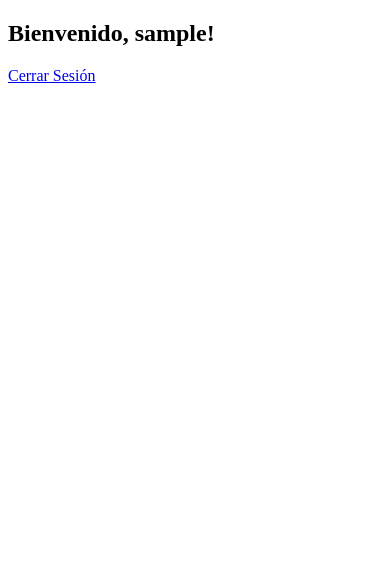
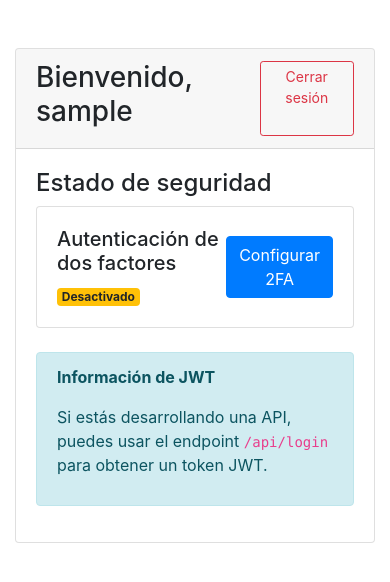
Before and after one commit to eclavijoyi/Login, a Flask app: page /dashboard in a window 390 px wide. Shown: the top 582 px of the page. Run offline with Flask 3, Linux system fonts and the light colour scheme; the visitor is signed in with stand-in values (Sample User, id 1); some libraries are stand-ins or nearby versions.

Commit message:
login JWT+2FA

```diff
--- a/app.py
+++ b/app.py
@@ -1,18 +1,21 @@
 from dotenv import load_dotenv
 import os
-from flask import Flask, render_template, redirect, url_for, flash, request, jsonify
+from flask import Flask, render_template, redirect, url_for, flash, request, jsonify, session
 from flask_sqlalchemy import SQLAlchemy
 from flask_bcrypt import Bcrypt
 from flask_login import LoginManager, login_user, login_required, logout_user, current_user
 from flask_limiter import Limiter
 from flask_limiter.util import get_remote_address
-from forms import RegisterForm, LoginForm, ForgotPasswordForm
+from forms import RegisterForm, LoginForm, ForgotPasswordForm, VerifyForm
 from models import db, User
 from sqlalchemy.exc import IntegrityError
 from flask_jwt_extended import JWTManager, create_access_token, get_jwt_identity, jwt_required
 from datetime import timedelta
+import pyotp
+import qrcode
+import io
+import base64
 
-# Cargar variables de entorno desde el archivo .env
 load_dotenv()
 
 app = Flask(__name__)
@@ -57,11 +60,16 @@ def register():
                 flash('Este correo electrónico ya está registrado. ¿Olvidaste tu contraseña?', 'danger')
                 return redirect(url_for('forgot_password'))
 
+            # Generar secreto para 2FA
+            totp_secret = pyotp.random_base32()
+
             hashed_password = bcrypt.generate_password_hash(form.password.data).decode('utf-8')
             new_user = User(
                 username=form.username.data,
                 email=form.email.data,
-                password=hashed_password
+                password=hashed_password,
+                totp_secret=totp_secret,
+                is_2fa_enabled=False  # Inicialmente desactivado hasta que el usuario lo configure
             )
 
             db.session.add(new_user)
@@ -83,21 +91,106 @@ def login():
     if form.validate_on_submit():
         user = User.query.filter_by(email=form.email.data).first()
         if user and bcrypt.check_password_hash(user.password, form.password.data):
+            # Si el usuario tiene 2FA habilitado, redirige a la verificación
+            if user.is_2fa_enabled:
+                session['user_id_for_2fa'] = user.id
+                return redirect(url_for('verify_2fa'))
+
+            # Si no tiene 2FA, procede con el login normal
             login_user(user)
 
             # Generar el token JWT
             access_token = create_access_token(identity=user.id)
-
-            # Guardar token en la sesión para uso en templates
-            session_data = {
-                'jwt_token': access_token
-            }
+            session['jwt_token'] = access_token
 
             flash('Inicio de sesión exitoso', 'success')
             return redirect(url_for('dashboard'))
         else:
             flash('Credenciales incorrectas. ¿Olvidaste tu contraseña?', 'danger')
     return render_template('login.html', form=form)
+
+@app.route('/verify_2fa', methods=['GET', 'POST'])
+def verify_2fa():
+    if 'user_id_for_2fa' not in session:
+        return redirect(url_for('login'))
+
+    form = VerifyForm()
+
+    if form.validate_on_submit():
+        user = User.query.get(session['user_id_for_2fa'])
+
+        if not user:
+            flash('Usuario no encontrado', 'danger')
+            return redirect(url_for('login'))
+
+        totp = pyotp.TOTP(user.totp_secret)
+
+        # Verificar el código TOTP
+        if totp.verify(form.code.data):
+            login_user(user)
+
+            # Generar el token JWT
+            access_token = create_access_token(identity=user.id)
+            session['jwt_token'] = access_token
+
+            # Limpiar la sesión
+            session.pop('user_id_for_2fa', None)
+
+            flash('Verificación correcta', 'success')
+            return redirect(url_for('dashboard'))
+        else:
+            flash('Código incorrecto', 'danger')
+
+    return render_template('verify_2fa.html', form=form)
+
+@app.route('/setup_2fa')
+@login_required
+def setup_2fa():
+    if current_user.is_2fa_enabled:
+        flash('Ya tienes la autenticación de dos factores habilitada', 'info')
+        return redirect(url_for('dashboard'))
+
+    # Generar URI para QR code
+    totp = pyotp.TOTP(current_user.totp_secret)
+    uri = totp.provisioning_uri(name=current_user.email, issuer_name="TuAplicacion")
+
+    # Generar QR code
+    img = qrcode.make(uri)
+    buffered = io.BytesIO()
+    img.save(buffered)
+    img_str = base64.b64encode(buffered.getvalue()).decode()
+
+    # Mostrar el código de recuperación
+    return render_template(
+        'setup_2fa.html',
+        qr_code=img_str,
+        secret=current_user.totp_secret
+    )
+
+@app.route('/enable_2fa', methods=['POST'])
+@login_required
+def enable_2fa():
+    code = request.form.get('code')
+
+    totp = pyotp.TOTP(current_user.totp_secret)
+
+    # Verificar el código TOTP
+    if totp.verify(code):
+        current_user.is_2fa_enabled = True
+        db.session.commit()
+        flash('Autenticación de dos factores habilitada correctamente', 'success')
+    else:
+        flash('Código incorrecto', 'danger')
+
+    return redirect(url_for('dashboard'))
+
+@app.route('/disable_2fa', methods=['POST'])
+@login_required
+def disable_2fa():
+    current_user.is_2fa_enabled = False
+    db.session.commit()
+    flash('Autenticación de dos factores deshabilitada', 'info')
+    return redirect(url_for('dashboard'))
 
 # Nueva ruta para API de login que devuelve JWT
 @app.route('/api/login', methods=['POST'])
@@ -114,10 +207,44 @@ def api_login():
 
     user = User.query.filter_by(email=email).first()
     if user and bcrypt.check_password_hash(user.password, password):
+        # Si el usuario tiene 2FA habilitado, requerir código
+        if user.is_2fa_enabled:
+            totp_code = request.json.get('totp_code', None)
+
+            if not totp_code:
+                return jsonify({"msg": "Se requiere código 2FA", "requires_2fa": True}), 400
+
+            totp = pyotp.TOTP(user.totp_secret)
+            if not totp.verify(totp_code):
+                return jsonify({"msg": "Código 2FA incorrecto"}), 401
+
+        # Si no tiene 2FA o ya pasó la verificación, proceder con JWT
         access_token = create_access_token(identity=user.id)
         return jsonify(access_token=access_token), 200
 
     return jsonify({"msg": "Credenciales incorrectas"}), 401
+
+@app.route('/api/verify_2fa', methods=['POST'])
+def api_verify_2fa():
+    if not request.is_json:
+        return jsonify({"msg": "Missing JSON in request"}), 400
+
+    email = request.json.get('email', None)
+    totp_code = request.json.get('totp_code', None)
+
+    if not email or not totp_code:
+        return jsonify({"msg": "Missing email or TOTP code"}), 400
+
+    user = User.query.filter_by(email=email).first()
+    if not user:
+        return jsonify({"msg": "Usuario no encontrado"}), 404
+
+    totp = pyotp.TOTP(user.totp_secret)
+    if totp.verify(totp_code):
+        access_token = create_access_token(identity=user.id)
+        return jsonify(access_token=access_token), 200
+
+    return jsonify({"msg": "Código 2FA incorrecto"}), 401
 
 @app.route('/forgot_password', methods=['GET', 'POST'])
 def forgot_password():
@@ -140,7 +267,7 @@ def forgot_password():
 @app.route('/dashboard')
 @login_required
 def dashboard():
-    return render_template('dashboard.html', username=current_user.username)
+    return render_template('dashboard.html', username=current_user.username, is_2fa_enabled=current_user.is_2fa_enabled)
 
 # Nueva ruta protegida con JWT
 @app.route('/api/protected')
@@ -156,7 +283,8 @@ def protected():
     return jsonify(
         id=user.id,
         username=user.username,
-        email=user.email
+        email=user.email,
+        is_2fa_enabled=user.is_2fa_enabled
     ), 200
 
 @app.route('/logout')
--- a/requirements.txt
+++ b/requirements.txt
@@ -21,9 +21,12 @@ MarkupSafe==3.0.2
 mdurl==0.1.2
 ordered-set==4.1.0
 packaging==24.2
+pillow==11.1.0
 Pygments==2.19.1
 PyJWT==2.10.1
+pyotp==2.9.0
 python-dotenv==1.1.0
+qrcode==8.1
 rich==13.9.4
 SQLAlchemy==2.0.39
 typing_extensions==4.12.2
--- a/templates/dashboard.html
+++ b/templates/dashboard.html
@@ -1,10 +1,75 @@
 <!DOCTYPE html>
 <html>
-<head>
+  <head>
     <title>Dashboard</title>
-</head>
-<body>
-    <h2>Bienvenido, {{ username }}!</h2>
-    <a href="{{ url_for('logout') }}">Cerrar Sesión</a>
-</body>
+    <link
+      rel="stylesheet"
+      href="https://stackpath.bootstrapcdn.com/bootstrap/4.5.2/css/bootstrap.min.css"
+    />
+  </head>
+  <body>
+    <div class="container mt-5">
+      <div class="row justify-content-center">
+        <div class="col-md-8">
+          <div class="card">
+            <div class="card-header d-flex justify-content-between">
+              <h3>Bienvenido, {{ username }}</h3>
+              <a
+                href="{{ url_for('logout') }}"
+                class="btn btn-sm btn-outline-danger"
+                >Cerrar sesión</a
+              >
+            </div>
+            <div class="card-body">
+              {% with messages = get_flashed_messages(with_categories=true) %}
+              {% if messages %} {% for category, message in messages %}
+              <div class="alert alert-{{ category }}">{{ message }}</div>
+              {% endfor %} {% endif %} {% endwith %}
+
+              <h4>Estado de seguridad</h4>
+              <div class="card mb-4">
+                <div class="card-body">
+                  <div
+                    class="d-flex justify-content-between align-items-center"
+                  >
+                    <div>
+                      <h5>Autenticación de dos factores</h5>
+                      {% if is_2fa_enabled %}
+                      <span class="badge badge-success">Activado</span>
+                      {% else %}
+                      <span class="badge badge-warning">Desactivado</span>
+                      {% endif %}
+                    </div>
+                    <div>
+                      {% if is_2fa_enabled %}
+                      <form method="POST" action="{{ url_for('disable_2fa') }}">
+                        <button type="submit" class="btn btn-danger">
+                          Desactivar 2FA
+                        </button>
+                      </form>
+                      {% else %}
+                      <a
+                        href="{{ url_for('setup_2fa') }}"
+                        class="btn btn-primary"
+                        >Configurar 2FA</a
+                      >
+                      {% endif %}
+                    </div>
+                  </div>
+                </div>
+              </div>
+
+              <div class="alert alert-info">
+                <p><strong>Información de JWT</strong></p>
+                <p>
+                  Si estás desarrollando una API, puedes usar el endpoint
+                  <code>/api/login</code> para obtener un token JWT.
+                </p>
+              </div>
+            </div>
+          </div>
+        </div>
+      </div>
+    </div>
+  </body>
 </html>
```
Also changed, not shown: forms.py (+14 -23 lines), models.py (+10 -3 lines), templates/setup_2fa.html (added, +62 -0 lines), templates/verify_2fa.html (added, +45 -0 lines).
